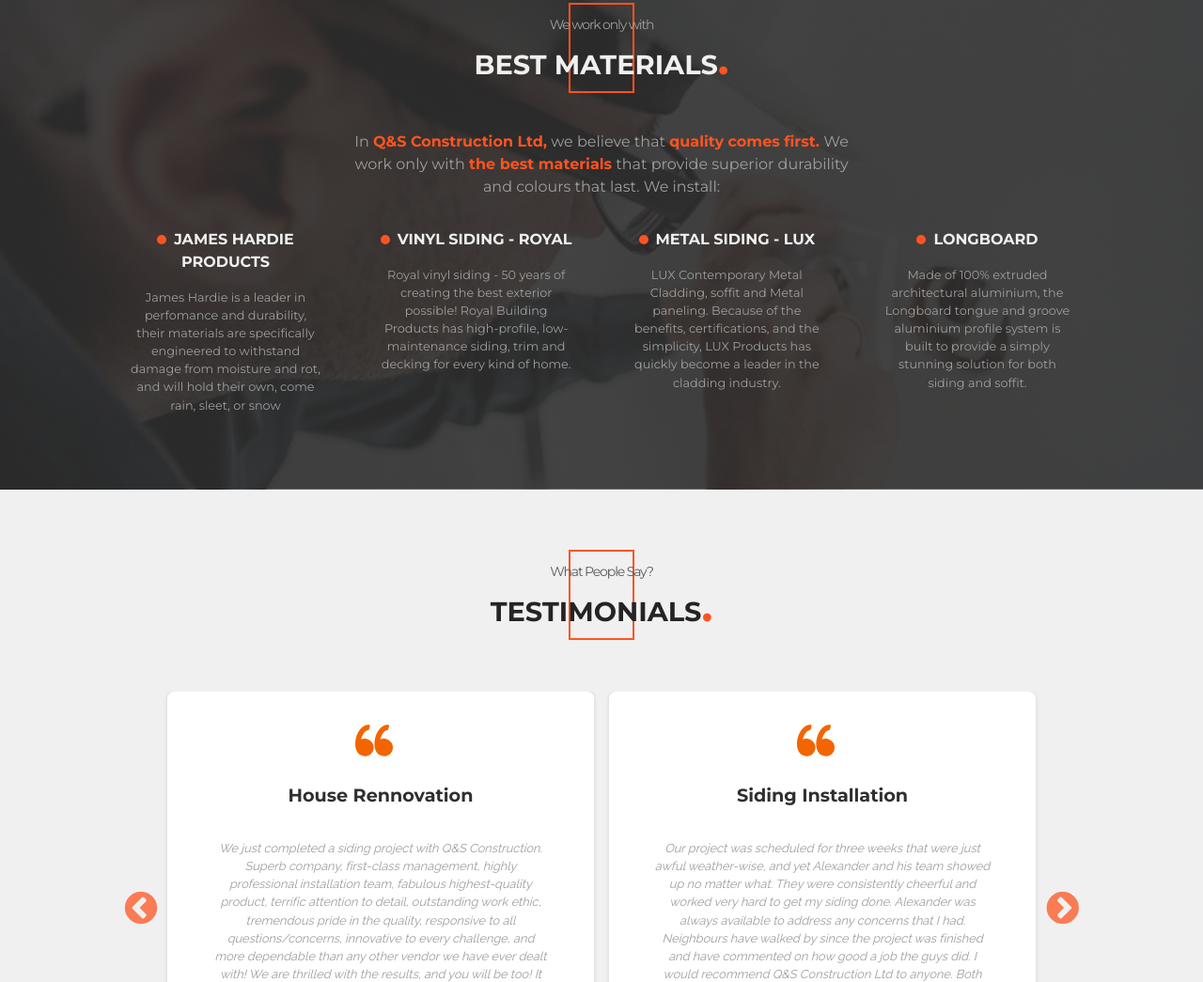
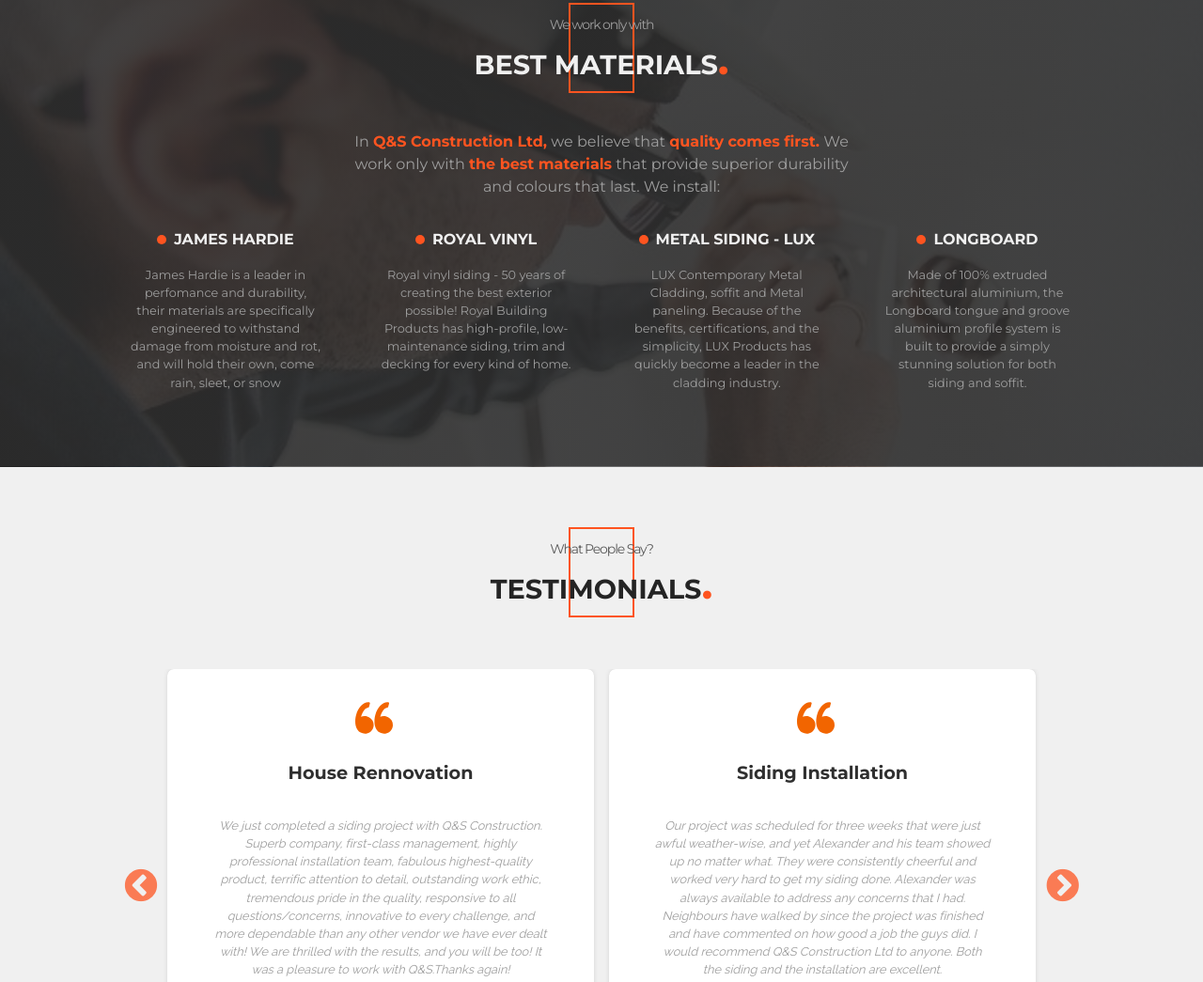
Before and after one commit to ValeriyaKaretnikova/qs, a plain HTML site: page index.html in a window 1280 px wide. Shown: the part 5115-6160 px from the top of the page at 94% size. Drawn offline with nearby package versions, Linux system fonts and the light colour scheme.

Commit message:
One last thing in materials

```diff
--- a/index.html
+++ b/index.html
@@ -603,11 +603,11 @@
             <div>
                 <ul class="materials flex-med">
                     <li>
-                        <p><a href="https://www.jameshardie.ca/" target="_blank">James Hardie Products</a></p>
+                        <p><a href="https://www.jameshardie.ca/" target="_blank">James Hardie</a></p>
                         <p>James Hardie is a leader in perfomance and durability, their materials are specifically engineered to withstand damage from moisture and rot, and will hold their own, come rain, sleet, or snow</p>
                     </li>
                     <li>
-                        <p><a href="https://www.royalbuildingproducts.com/en-CA" target="_blank">Vinyl Siding - Royal</a></p>
+                        <p><a href="https://www.royalbuildingproducts.com/en-CA" target="_blank">Royal Vinyl</a></p>
                         <p>Royal vinyl siding  - 50 years of creating the best exterior possible! Royal Building Products has high-profile, low-maintenance siding, trim and decking for every kind of home.</p>
 
                     </li>
```
